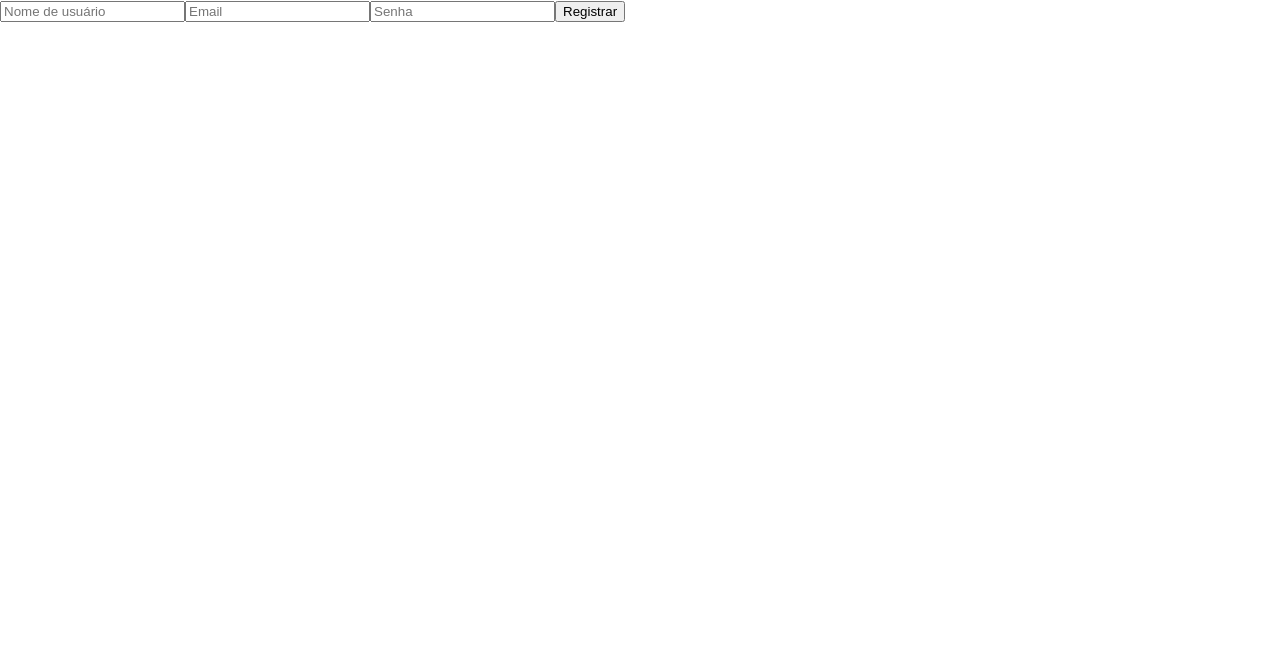
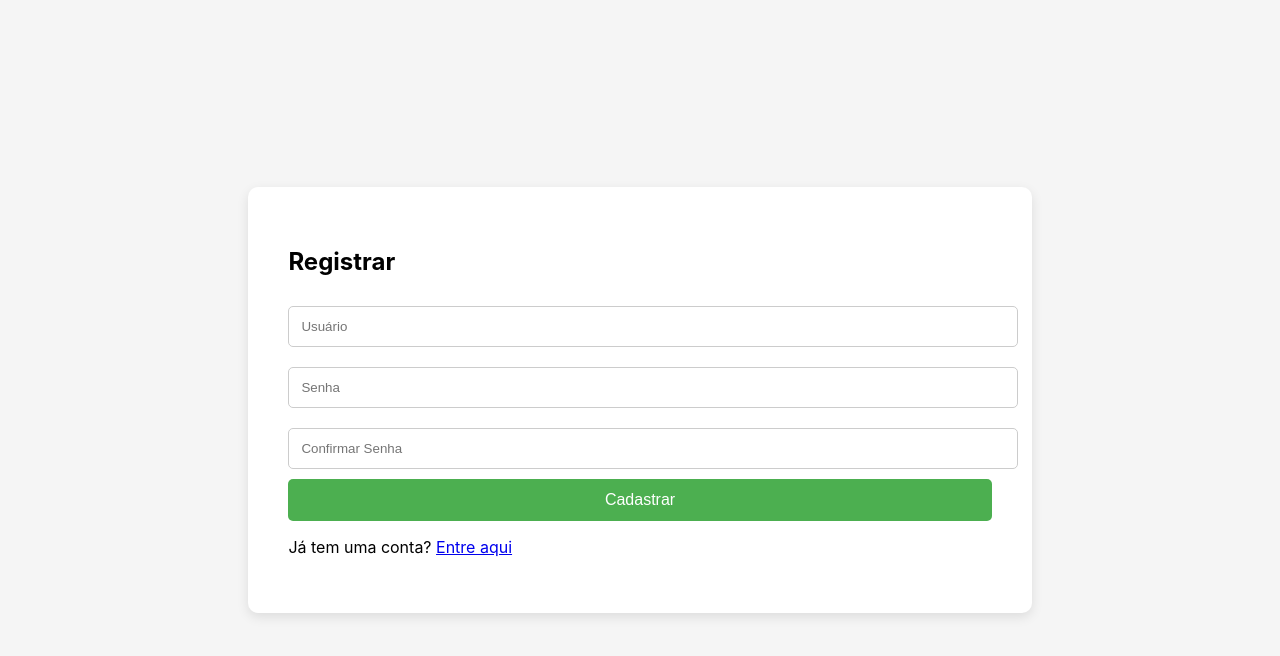
Before and after one commit to jefersonLima8/gym-app, a React (Create React App) app: page /register in a window 1280 px wide. Shown: the top 656 px of the page. Built offline with nearby package versions, Linux system fonts and the light colour scheme.

Commit message:
Atualização de tela de cadastro

```diff
--- a/src/components/Login.js
+++ b/src/components/Login.js
@@ -1,5 +1,6 @@
 import React, { useState } from 'react';
-import '../styles/Login.css'; // Importando o CSS para estilizar
+import { Link } from 'react-router-dom';
+import '../styles/Login.css';
 
 const Login = () => {
   const [username, setUsername] = useState('');
@@ -7,7 +8,7 @@ const Login = () => {
 
   const handleSubmit = (e) => {
     e.preventDefault();
-    // Sua lógica de login aqui
+    // Lógica de login
   };
 
   return (
@@ -27,6 +28,9 @@ const Login = () => {
           onChange={(e) => setPassword(e.target.value)}
         />
         <button type="submit">Entrar</button>
+        <p>
+          Não tem uma conta? <Link to="/register">Cadastre-se aqui</Link>
+        </p>
       </form>
     </div>
   );
--- a/src/components/Register.js
+++ b/src/components/Register.js
@@ -1,28 +1,30 @@
 import React, { useState } from 'react';
+import { Link } from 'react-router-dom';
+import '../styles/Register.css';
 
-const Register = ({ registerUser }) => {
+const Register = () => {
   const [username, setUsername] = useState('');
-  const [email, setEmail] = useState('');
   const [password, setPassword] = useState('');
+  const [confirmPassword, setConfirmPassword] = useState('');
 
   const handleSubmit = (e) => {
     e.preventDefault();
-    registerUser(username, email, password); // Chama a função de registro do App.js
+    if (password === confirmPassword) {
+      // Lógica de cadastro (envio ao banco de dados)
+    } else {
+      alert('As senhas não coincidem');
+    }
   };
 
   return (
-    <form onSubmit={handleSubmit}>
+    <div className="register-container">
+      <form className="register-form" onSubmit={handleSubmit}>
+        <h2>Registrar</h2>
         <input
           type="text"
-        placeholder="Nome de usuário"
+          placeholder="Usuário"
           value={username}
           onChange={(e) => setUsername(e.target.value)}
-      />
-      <input
-        type="email"
-        placeholder="Email"
-        value={email}
-        onChange={(e) => setEmail(e.target.value)}
         />
         <input
           type="password"
@@ -30,8 +32,18 @@ const Register = ({ registerUser }) => {
           value={password}
           onChange={(e) => setPassword(e.target.value)}
         />
-      <button type="submit">Registrar</button>
+        <input
+          type="password"
+          placeholder="Confirmar Senha"
+          value={confirmPassword}
+          onChange={(e) => setConfirmPassword(e.target.value)}
+        />
+        <button type="submit">Cadastrar</button>
+        <p>
+          Já tem uma conta? <Link to="/login">Entre aqui</Link>
+        </p>
       </form>
+    </div>
   );
 };
 
--- /dev/null
+++ b/src/styles/Register.css
@@ -0,0 +1,39 @@
+/* Estilização para a tela de Registro */
+.register-container {
+    display: flex;
+    justify-content: center;
+    align-items: center;
+    height: 100vh;
+    background-color: #f5f5f5;
+  }
+
+  .register-form {
+    background: white;
+    padding: 40px;
+    border-radius: 10px;
+    box-shadow: 0px 4px 12px rgba(0, 0, 0, 0.1);
+  }
+
+  .register-form input {
+    width: 100%;
+    padding: 12px;
+    margin: 10px 0;
+    border: 1px solid #ccc;
+    border-radius: 5px;
+  }
+
+  .register-form button {
+    width: 100%;
+    padding: 12px;
+    background-color: #4CAF50;
+    border: none;
+    color: white;
+    font-size: 16px;
+    border-radius: 5px;
+    cursor: pointer;
+    transition: background-color 0.3s ease;
+  }
+
+  .register-form button:hover {
+    background-color: #45a049;
+  }
```
Lines whose indentation alone changed are shown as unchanged.
